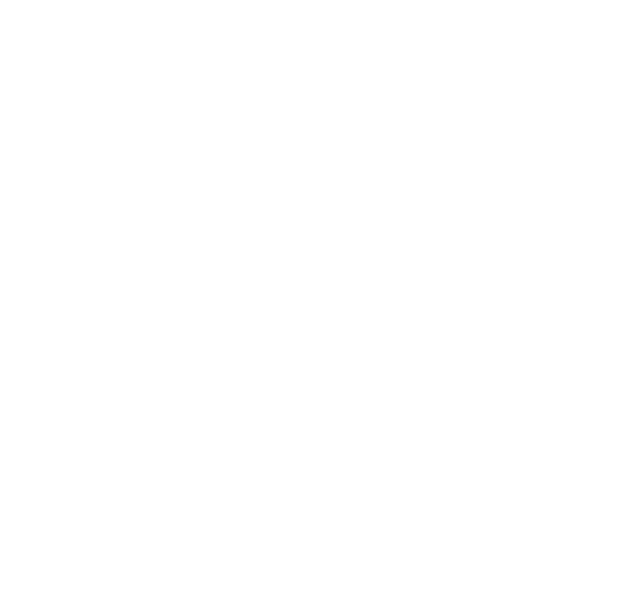
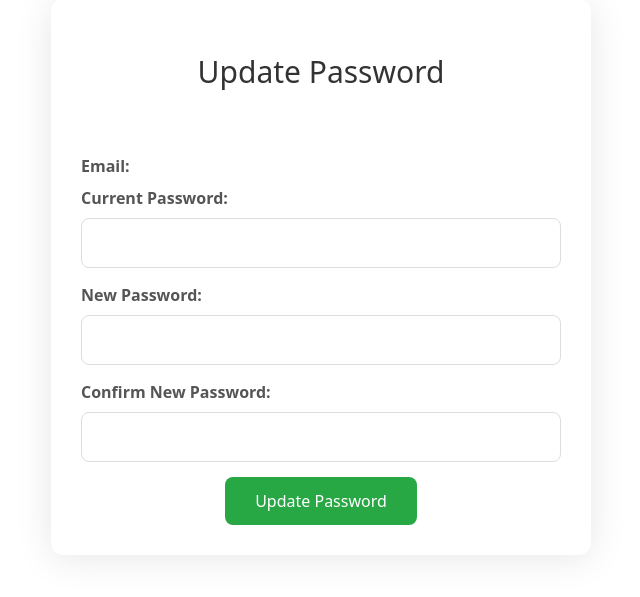
Before and after one commit to musheer243/bewbew-frontend, a React (Create React App) app: page /your-account/updatePassword in a window 1280 px wide. Before the commit this address had no page. Shown: the part 123-720 px from the top of the page, without its empty margins (319-959 px from the left). Built offline with nearby package versions, Linux system fonts and the light colour scheme.

Commit message:
doing Update Password little error is remeaning to solve.

```diff
--- a/src/App.js
+++ b/src/App.js
@@ -21,6 +21,7 @@
 import MyLikedPosts from './components/Setting/MyLikedPosts';
 import MySavedPosts from './components/Setting/MySavedPost';
 import MySchedulePost from './components/Setting/MySchedulePost';
+import UpdatePassword from './components/Setting/Updatepassword';
 
 
 function App() {
@@ -51,8 +52,10 @@
         <Route path="/post-activity/my-LikedPosts" element={<MyLikedPosts/>}  />
         <Route path="/post-activity/my-SavedPosts" element={<MySavedPosts/>}/>
         <Route path="/post-activity/my-ScheduledPosts" element={<MySchedulePost/>}  />
+        <Route path="/your-account/updatePassword" element={<UpdatePassword/>} />
         <Route path="/my-posts" element={<MyPosts />} />
         <Route path="/posts/:userId" element={<MyPosts />} />
+
 
       </Routes>
     </Router>
--- a/src/components/Setting/Setting.js
+++ b/src/components/Setting/Setting.js
@@ -124,7 +124,7 @@
             <li className="settings-item" data-tooltip="Update your Email">
               <BiLogoGmail className="icon" size={27} /> Update Email
             </li>
-            <li className="settings-item" data-tooltip="Update your Password in case you forgot">
+            <li className="settings-item" data-tooltip="Update your Password in case you forgot"  onClick={() => navigate("/your-account/updatePassword")}>
               <MdLockReset className="icon" size={27} /> Update Password
             </li>
           </>
--- /dev/null
+++ b/src/components/Setting/Updatepassword.js
@@ -0,0 +1,153 @@
+import React, { useState, useEffect } from 'react';
+import axios from 'axios';
+import { API_BASE_URL } from "../../config";
+import "../../styles/UpdatePassword.css";
+
+const UpdatePassword = () => {
+  const [user, setUser] = useState(null);
+  const [currentPassword, setCurrentPassword] = useState('');
+  const [newPassword, setNewPassword] = useState('');
+  const [confirmPassword, setConfirmPassword] = useState('');
+  const [message, setMessage] = useState('');
+  const [error, setError] = useState('');
+  const [loading, setLoading] = useState(false);
+
+  // Fetch user profile data (similar to your settings.js)
+  useEffect(() => {
+    const fetchProfileData = async () => {
+      try {
+        const userId = localStorage.getItem("userId");
+        const token = localStorage.getItem("jwtToken");
+
+        if (!userId || !token) {
+          console.error("User ID or token is missing!");
+          return;
+        }
+
+        const response = await axios.get(`${API_BASE_URL}/api/users/${userId}`, {
+          headers: { Authorization: `Bearer ${token}` },
+        });
+
+        if (response.status === 200) {
+          const profileData = response.data;
+          setUser(profileData);
+          localStorage.setItem("cachedProfile", JSON.stringify(profileData));
+        }
+      } catch (error) {
+        console.error("Error fetching user profile:", error);
+      }
+    };
+
+    const cachedProfile = localStorage.getItem("cachedProfile");
+    if (cachedProfile) {
+      setUser(JSON.parse(cachedProfile));
+    } else {
+      fetchProfileData();
+    }
+  }, []);
+
+  const handleSubmit = async (e) => {
+    e.preventDefault();
+    setError('');
+    setMessage('');
+    setLoading(true);
+
+    try {
+      const token = localStorage.getItem("jwtToken");
+      if (!token) {
+        setError("Authorization token is missing.");
+        setLoading(false);
+        return;
+      }
+
+      // Always call the API so that current password is validated by the backend.
+      await axios.put(
+        `${API_BASE_URL}/api/users/update-password`,
+        { currentPassword, newPassword, confirmPassword },
+        {
+          headers: {
+            'Content-Type': 'application/json',
+            Authorization: `Bearer ${token}`,
+          },
+        }
+      );
+
+      // If API call succeeds, show success message.
+      setMessage("Password updated successfully.");
+      setCurrentPassword('');
+      setNewPassword('');
+      setConfirmPassword('');
+    } catch (err) {
+      // Perform local validation for new/confirm mismatch.
+      const localError = newPassword !== confirmPassword
+        ? "New password and confirm password do not match."
+        : "";
+      // Get error from the API (e.g. current password incorrect)
+      const apiError = err.response?.data?.message || "";
+      // Combine both errors (ignoring any empty strings)
+      const combinedError = [localError, apiError].filter(Boolean).join(" ");
+      setError(combinedError);
+    } finally {
+      setLoading(false);
+    }
+  };
+
+  return (
+    <div className="update-password-container">
+      <div className="update-password-card">
+        <h2 id="updatePassword">Update Password</h2>
+        <label htmlFor="email" className="update-password-form-label">Email:</label>
+        {user && <p className="update-password-para">{user.email}</p>}
+        <form onSubmit={handleSubmit}>
+          <div className="update-password-form-group">
+            <label htmlFor="currentPassword" className="update-password-form-label">
+              Current Password:
+            </label>
+            <input
+              id="currentPassword"
+              type="password"
+              className="update-password-form-control"
+              value={currentPassword}
+              onChange={(e) => setCurrentPassword(e.target.value)}
+              required
+            />
+          </div>
+          <div className="update-password-form-group">
+            <label htmlFor="newPassword" className="form-label">
+              New Password:
+            </label>
+            <input
+              id="newPassword"
+              type="password"
+              className="update-password-form-control"
+              value={newPassword}
+              onChange={(e) => setNewPassword(e.target.value)}
+              required
+            />
+          </div>
+          <div className="update-password-form-group">
+            <label htmlFor="confirmPassword" className="form-label">
+              Confirm New Password:
+            </label>
+            <input
+              id="confirmPassword"
+              type="password"
+              className="update-password-form-control"
+              value={confirmPassword}
+              onChange={(e) => setConfirmPassword(e.target.value)}
+              required
+            />
+          </div>
+          {error && <div className="update-password-alert error" style={{  color: 'red' }}>{error}</div>}
+          {message && <div className="update-password-alert success" style={{ backgroundColor: '#ffdddd' }}>{message}</div>}
+
+          <button type="submit" className="update-password-btn" disabled={loading}>
+            {loading ? 'Updating...' : 'Update Password'}
+          </button>
+        </form>
+      </div>
+    </div>
+  );
+};
+
+export default UpdatePassword;
--- /dev/null
+++ b/src/styles/UpdatePassword.css
@@ -0,0 +1,208 @@
+/* General Styles */
+.update-password-container {
+    max-width: 600px;
+    margin: 0 auto;
+    padding: 20px;
+    display: flex;
+    flex-direction: column;
+    justify-content: center;
+    align-items: center;
+    height: 100vh;
+  }
+
+  .update-password-card {
+    width: 100%;
+    background-color: white;
+    padding: 30px;
+    border-radius: 12px;
+    box-shadow: 0 3px 37px rgba(0, 0, 0, 0.1);
+    text-align: center;
+    box-sizing: border-box;
+    transition: all 0.3s ease;
+  }
+
+  #updatePassword {
+    font-size: 28px;
+    color: #333;
+    margin-bottom: 20px;
+  }
+
+  .update-password-para {
+    width: 100%;
+    padding: 8pxpx;
+    border: 1px solid #ccc;
+    border-radius: 6px;
+    font-size: 16px;
+    text-align: left;
+    box-sizing: border-box; /* ensures padding and border are included in width */
+  }
+
+  .update-password-form-label {
+    text-align: left;
+    font-size: 16px;
+    font-weight: 600;
+    display: block;
+    margin-bottom: 8px;
+  }
+
+  .update-password-form-control {
+    padding: 10px;
+    font-size: 14px;
+    border-radius: 8px;
+    border: 1px solid #ddd;
+    text-align: left;
+    margin-bottom: 15px;
+    width: 100%;
+    box-sizing: border-box;
+  }
+
+  .update-password-btn {
+    padding: 10px 20px;
+    font-size: 16px;
+    border-radius: 8px;
+    background-color: #28a745;
+    color: white;
+    border: none;
+    cursor: pointer;
+    transition: background-color 0.3s ease;
+  }
+
+  .update-password-btn:hover {
+    background-color: #00c12a;
+  }
+
+  .update-password-alert {
+    font-size: 16px;
+    text-align: center;
+    padding: 10px;
+    border-radius: 8px;
+    margin-bottom: 10px;
+    margin-top: 20px;
+  }
+
+  /* Mobile First Styles */
+  @media (max-width: 480px) {
+    .update-password-container {
+      padding: 15px;
+    }
+
+    .update-password-card {
+      padding: 20px;
+      margin: 0 10px;
+    }
+
+    #updatePassword {
+      font-size: 22px;
+    }
+
+    .update-password-para {
+        font-size: 14px;
+        padding: 10px;
+      }
+
+    .update-password-form-label {
+      font-size: 14px;
+    }
+
+    .update-password-form-control {
+      font-size: 14px;
+      padding: 8px;
+    }
+
+    .update-password-btn {
+      font-size: 14px;
+      padding: 10px 20px;
+    }
+
+    .update-password-alert {
+      font-size: 14px;
+    }
+  }
+
+  /* Tablets */
+  @media (max-width: 768px) {
+    .update-password-container {
+      padding: 20px;
+    }
+
+    .update-password-card {
+      padding: 25px;
+    }
+
+    #updatePassword {
+      font-size: 24px;
+      margin-top: 0;
+    }
+
+    .update-password-para {
+        font-size: 15px;
+        padding: 8px;
+      }
+
+    .update-password-form-label {
+      font-size: 15px;
+      font-weight: 600;
+      margin-right: 3px;
+      text-align: left;
+    }
+
+    .update-password-form-control {
+      font-size: 15px;
+      padding: 9px;
+    }
+
+    .update-password-btn {
+      font-size: 15px;
+      padding: 12px 25px;
+    }
+
+    .update-password-alert {
+      font-size: 15px;
+    }
+  }
+
+  /* Laptops and Larger Screens */
+  @media (min-width: 1024px) {
+    .update-password-container {
+      padding: 30px;
+    }
+
+    .update-password-card {
+      padding: 30px;
+      max-width: 800px;
+    }
+
+    #updatePassword {
+      font-size: 30px;
+      margin-top: 25px;
+      margin-bottom: 64px;
+    }
+
+    .update-password-para {
+        font-size: 16px;
+        padding: 12px;
+      }
+
+    .update-password-form-label {
+      font-size: 16px;
+      margin-right: 20px;
+      display: block;
+      font-weight: 600;
+      color: #555;
+      text-align: left;
+    }
+
+    .update-password-form-control {
+      font-size: 16px;
+      padding: 12px;
+    }
+
+    .update-password-btn {
+      font-size: 16px;
+      padding: 12px 30px;
+    }
+
+    .update-password-alert {
+      font-size: 16px;
+    }
+  }
```
